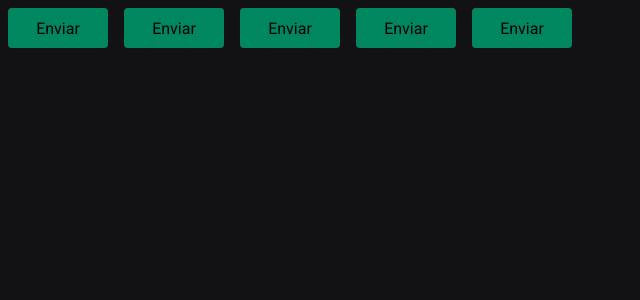
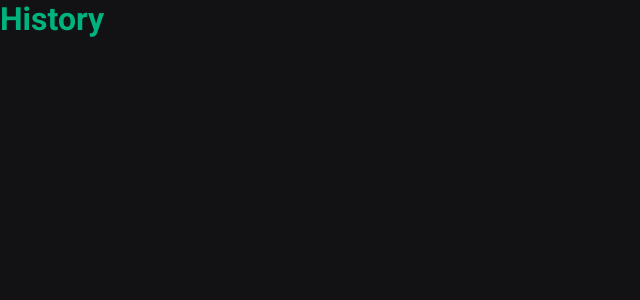
Before and after one commit to lucas54neves/pomodoro-timer, a React (Vite) app: page /history in a window 1280 px wide. Shown: the top 300 px of the page, without its empty margins (0-640 px from the left). Built offline with nearby package versions, Linux system fonts and the light colour scheme.

Commit message:
feat: add routes

```diff
--- a/package.json
+++ b/package.json
@@ -12,6 +12,7 @@
   "dependencies": {
     "react": "^18.2.0",
     "react-dom": "^18.2.0",
+    "react-router-dom": "^6.16.0",
     "styled-components": "^6.0.8"
   },
   "devDependencies": {
--- a/src/App.tsx
+++ b/src/App.tsx
@@ -1,19 +1,18 @@
 import { ThemeProvider } from 'styled-components'
 
-import { Button } from './components/Button'
 import { defaultTheme } from './styles/themes/default'
 import { GlobalStyle } from './styles/global'
+import { BrowserRouter } from 'react-router-dom'
+import { Router } from './Router'
 
 export const App = () => {
   return (
     <ThemeProvider theme={defaultTheme}>
       <GlobalStyle />
 
-      <Button variant={'primary'} />
-      <Button variant={'secondary'} />
-      <Button variant={'danger'} />
-      <Button variant={'success'} />
-      <Button />
+      <BrowserRouter>
+        <Router />
+      </BrowserRouter>
     </ThemeProvider>
   )
 }
--- /dev/null
+++ b/src/Router.tsx
@@ -0,0 +1,10 @@
+import { Route, Routes } from 'react-router-dom'
+import { Home } from './pages/Home'
+import { History } from './pages/History'
+
+export const Router = () => (
+  <Routes>
+    <Route path="/" element={<Home />} />
+    <Route path="/history" element={<History />} />
+  </Routes>
+)
--- a/src/components/Button/Button.styles.ts
+++ /dev/null
@@ -1,29 +0,0 @@
-import styled, { css } from 'styled-components'
-
-export type ButtonVariant = 'primary' | 'secondary' | 'danger' | 'success'
-
-interface ButtonContainerProps {
-  variant: ButtonVariant
-}
-
-const buttonVariants = {
-  primary: 'purple',
-  secondary: 'orange',
-  danger: 'red',
-  success: 'green',
-}
-
-export const ButtonContainer = styled.button<ButtonContainerProps>`
-  width: 100px;
-  height: 40px;
-
-  border-radius: 4px;
-  border: 0;
-  margin: 8px;
-
-  background-color: ${(props) => props.theme['green-500']};
-
-  /* ${(props) => css`
-    background-color: ${buttonVariants[props.variant]};
-  `}; */
-`
--- a/src/components/Button/index.tsx
+++ /dev/null
@@ -1,9 +0,0 @@
-import { ButtonContainer, ButtonVariant } from './Button.styles'
-
-interface ButtonProps {
-  variant?: ButtonVariant
-}
-
-export const Button = ({ variant = 'primary' }: ButtonProps) => (
-  <ButtonContainer variant={variant}>Enviar</ButtonContainer>
-)
--- /dev/null
+++ b/src/pages/History.tsx
@@ -0,0 +1 @@
+export const History = () => <h1>History</h1>
--- /dev/null
+++ b/src/pages/Home.tsx
@@ -0,0 +1 @@
+export const Home = () => <h1>Home</h1>
```
Also changed, not shown: 1 other file (tests, documents, lock files or other folders).
